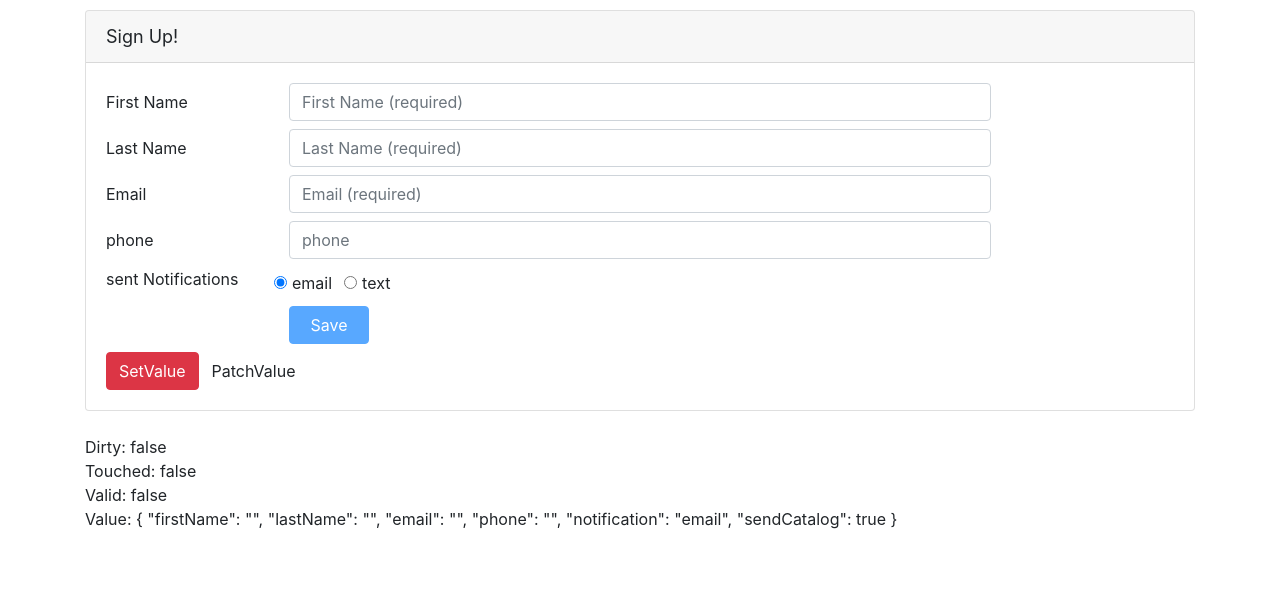
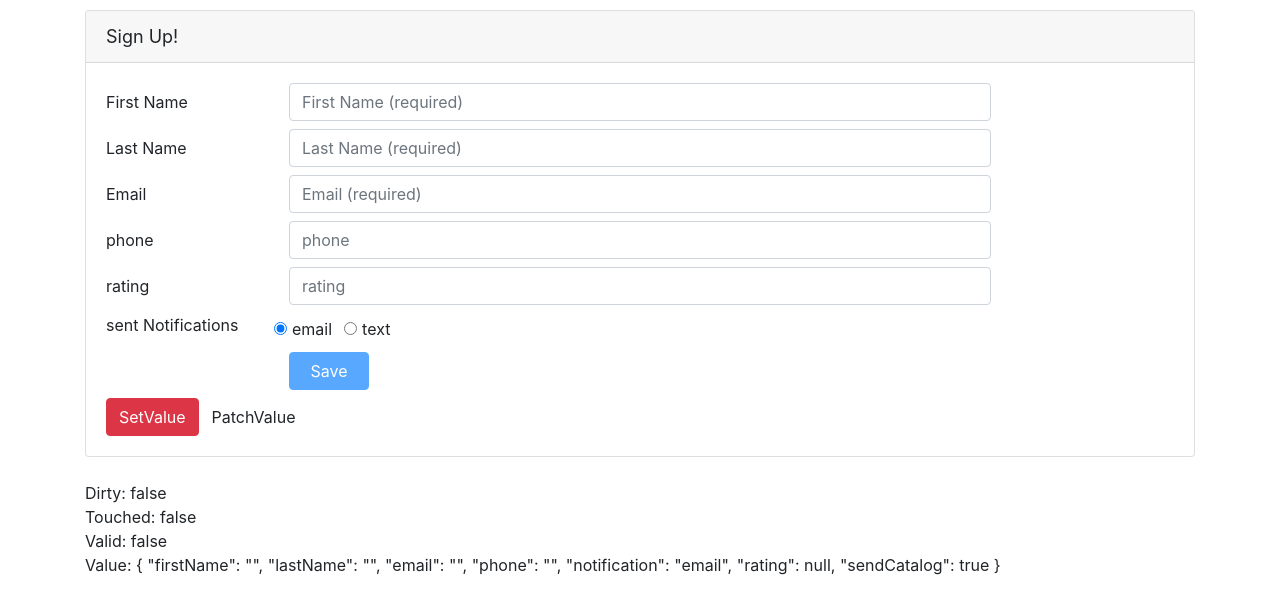
Before and after one commit to d96410001/angularReactiveFormsNewbie, an Angular app in the folder Demo-Start/: page / in a window 1280 px wide. Shown: the top 614 px of the page. Built offline with nearby package versions, Linux system fonts and the light colour scheme.

Commit message:
custom validator function

```diff
--- a/Demo-Start/src/app/customers/customer.component.html
+++ b/Demo-Start/src/app/customers/customer.component.html
@@ -206,6 +206,23 @@
         </div>
       </div>
 
+      <div class="form-group row mb-2">
+          <label class="col-md-2 col-form-label"
+                 for="ratingId">rating</label>
+          <div class="col-md-8">
+            <input class="form-control"
+                   id="ratingId"
+                   type="number"
+                   placeholder="rating"
+                   formControlName="rating"
+                   [ngClass]="{'is-invalid': (customerForm.get('rating').touched || customerForm.get('rating').dirty) && !customerForm.get('rating').valid }" />
+            <span class="invalid-feedback">
+              <span *ngIf="customerForm.get('rating').errors?.range">
+                Please enter your rating Range correct.
+              </span>
+            </span>
+          </div>
+        </div>
 
       <div class="form-group row mb-2">
         <label class="col-md-2 col-form-label pt-0">sent Notifications</label>
--- a/Demo-Start/src/app/customers/customer.component.ts
+++ b/Demo-Start/src/app/customers/customer.component.ts
@@ -1,6 +1,16 @@
 import { Component, OnInit } from '@angular/core';
-import { FormBuilder, FormGroup, Validators, FormControl } from '@angular/forms';
+import { FormBuilder, FormGroup, Validators, FormControl, AbstractControl } from '@angular/forms';
 import { Customer } from './customer';
+
+function ratingRange(c: AbstractControl): { [kk: string]: boolean } | null {
+
+  if (c.value !== null && (isNaN(c.value) || c.value < 1 || c.value > 5)) {
+    return { "range": true }
+  }
+
+  return null;
+}
+
 
 @Component({
   selector: 'app-customer',
@@ -22,6 +32,7 @@
       email: ["", [Validators.required, Validators.email]],
       phone: [""],
       notification: ["email"],
+      rating: [null, ratingRange],
       sendCatalog: true
     })
   }
```
